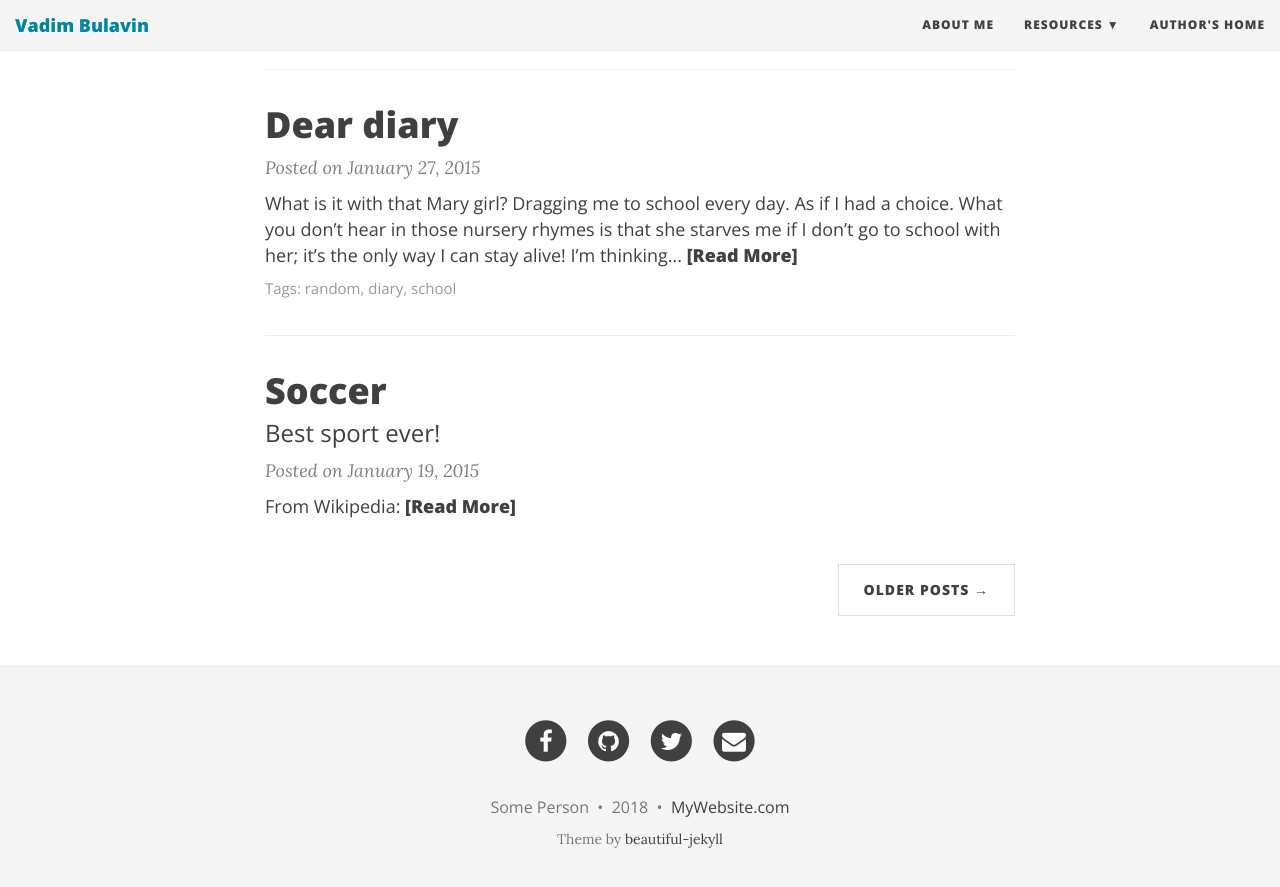
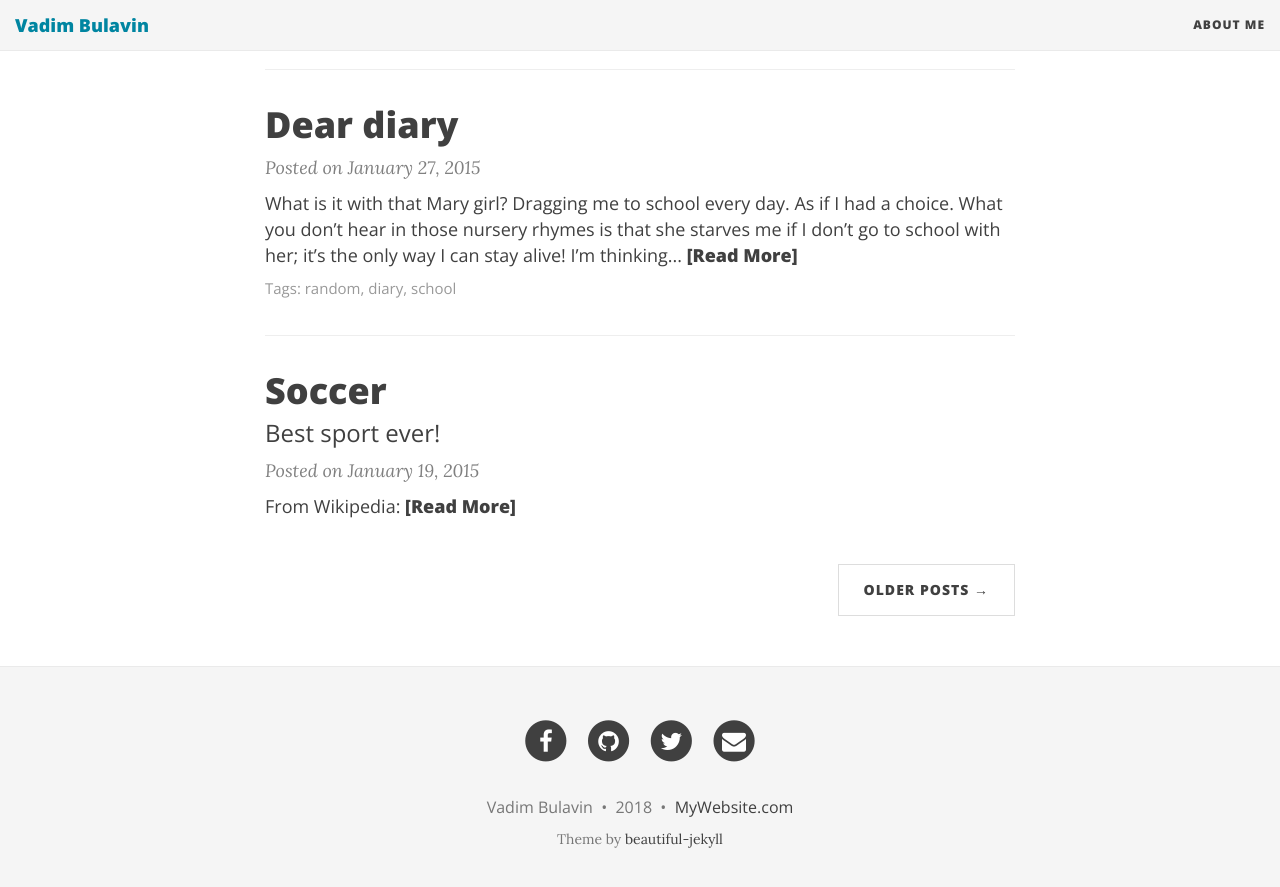
Before and after one commit to BergQuester/v8tr.github.io, a Jekyll site: the page built from index.html, in a window 1280 px wide and 900 px high, scrolled down 1071 px. Shown: the top 887 px of the window. Built offline with Jekyll 4.4.1, drawn with Linux system fonts in a browser that asks for light colours; nearby versions of some CDN libraries; the list of posts is cut into pages by our own code; some of the changed lines change nothing that is shown.

Commit message:
Config updated

```diff
--- a/_config.yml
+++ b/_config.yml
@@ -17,22 +17,23 @@ baseurl: ""
 title: Vadim Bulavin
 
 # Short description of your site
-description: A virtual proof that name is awesome!
+#description: iOS Development
 
 # --- Navigation bar options --- #
 
 # List of links in the navigation bar
 navbar-links:
   About Me: "aboutme"
-  Resources:
-    - Beautiful Jekyll: "http://deanattali.com/beautiful-jekyll/"
-    - Learn markdown: "http://www.markdowntutorial.com/"
-    - GitHub Pages: "https://pages.github.com/"
-  Author's home: "http://deanattali.com"
+  # Portfolio: "portfolio"
+  # Resources:
+  #   - Beautiful Jekyll: "http://deanattali.com/beautiful-jekyll/"
+  #   - Learn markdown: "http://www.markdowntutorial.com/"
+  #   - GitHub Pages: "https://pages.github.com/"
+  # Author's home: "http://deanattali.com"
 
 # Image to show in the navigation bar - image must be a square (width = height)
 # Remove this parameter if you don't want an image in the navbar
-avatar: "/img/avatar-icon.png"
+# avatar: "/img/avatar-icon.png"
 
 # If you want to have an image logo in the top-left corner instead of the title text,
 # then specify the following parameter
@@ -55,24 +56,24 @@ avatar: "/img/avatar-icon.png"
 # Change all these values or delete the ones you don't want.
 # Important: you must keep the "name" parameter, everything else you can remove
 author:
-  name: Some Person
-  email: "youremail@domain.com"
-  facebook: yourname  # eg. daattali
-  github: yourname    # eg. daattali
-  twitter: yourname   # eg. daattali
-  reddit: yourname    # eg. daattali
-  google-plus: +yourname   # eg. +DeanAttali or 109424658772469020925
+  name: Vadim Bulavin
+  email: "ne0_n@mail.ru"
+  facebook: vadim.bulavin
+  github: V8tr
+  twitter: V8tr
+  # reddit: yourname    # eg. daattali
+  # google-plus: +yourname   # eg. +DeanAttali or 109424658772469020925
   linkedin: yourname  # eg. daattali
-  xing: yourname      # eg. daattali
+  # xing: yourname      # eg. daattali
   stackoverflow: yourlink  # eg. "3943160/daattali"
-  snapchat: yourname  # eg. daattali
-  instagram: yourname # eg. daattali
-  youtube: yourlink   # eg. user/daattali or channel/daattali
-  spotify: yourname   # eg. daattali
-  telephone: yourphone   # eg. +14159998888
-  steam: yourname     # eg. daattali
-  twitch: yourname    # eg. daattali
-  yelp: yourname      # eg. daattali
+  # snapchat: yourname  # eg. daattali
+  # instagram: yourname # eg. daattali
+  # youtube: yourlink   # eg. user/daattali or channel/daattali
+  # spotify: yourname   # eg. daattali
+  # telephone: yourphone   # eg. +14159998888
+  # steam: yourname     # eg. daattali
+  # twitch: yourname    # eg. daattali
+  # yelp: yourname      # eg. daattali
 
 # Select which links to show in the footer
 footer-links-active:
```
